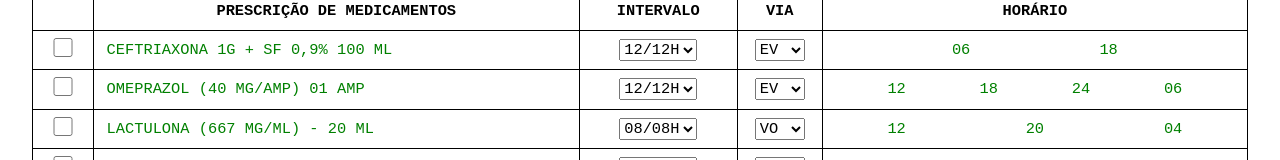
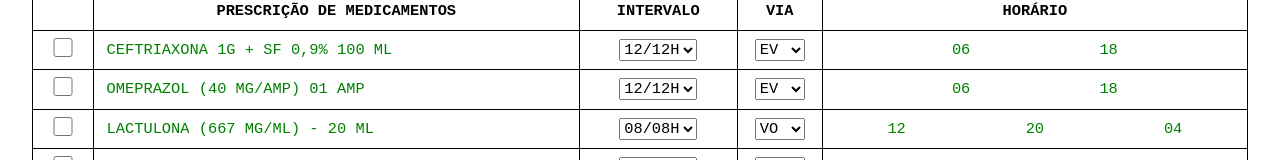
Before and after one commit to moises78121/Ferramenta-CLM, a plain HTML site: page index.html in a window 1280 px wide. Shown: the part 310-470 px from the top of the page. Drawn offline with Linux system fonts and the light colour scheme.

Commit message:
Fixing times

```diff
--- a/index.html
+++ b/index.html
@@ -133,7 +133,7 @@
 					<option value="INL">INL</option>
 				</select>
 			</td>
-			<td class="prescription-table__data prescription-table__data--times">12        18        24        06</td>
+			<td class="prescription-table__data prescription-table__data--times">06              18</td>
 		</tr>
 
 		<tr>
```
